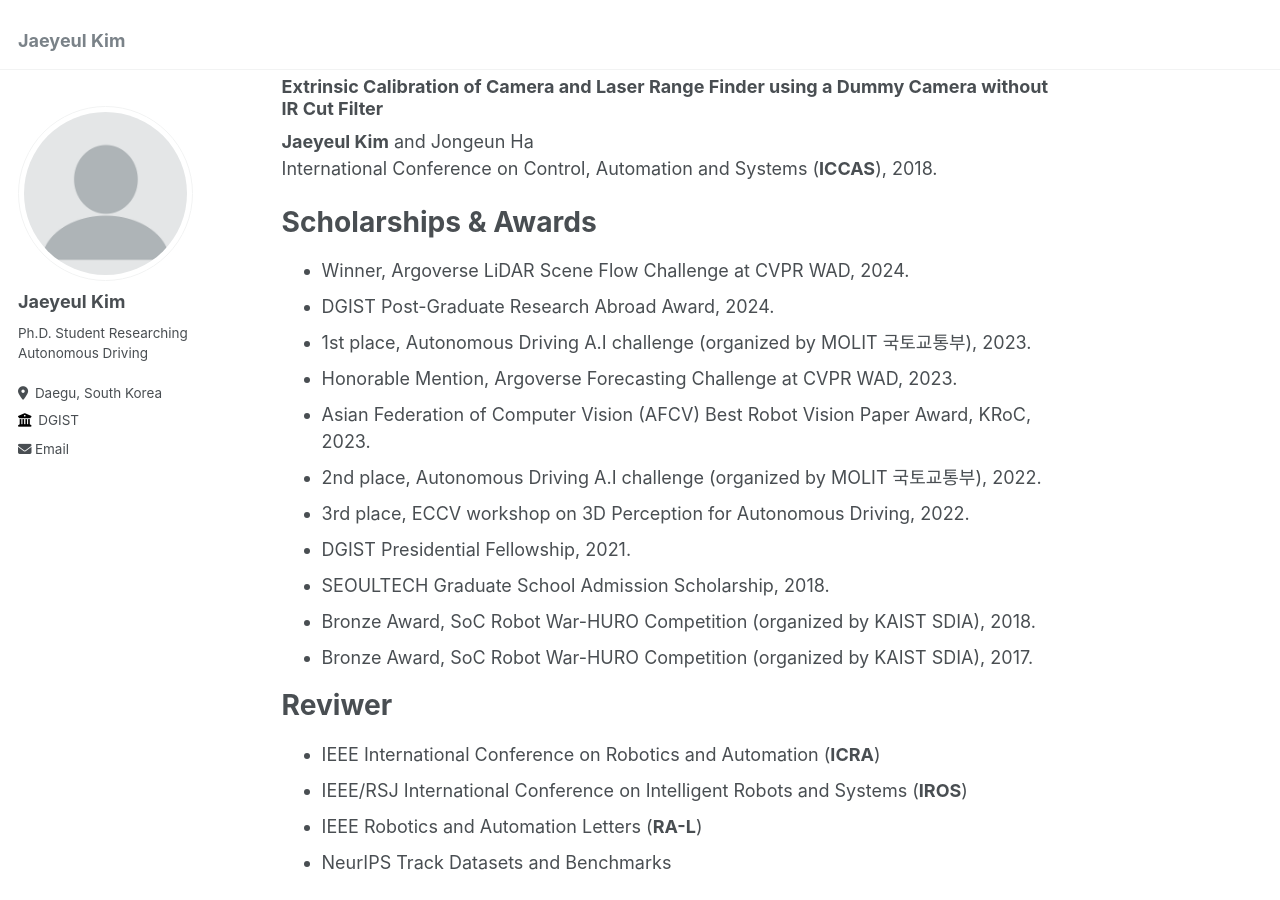
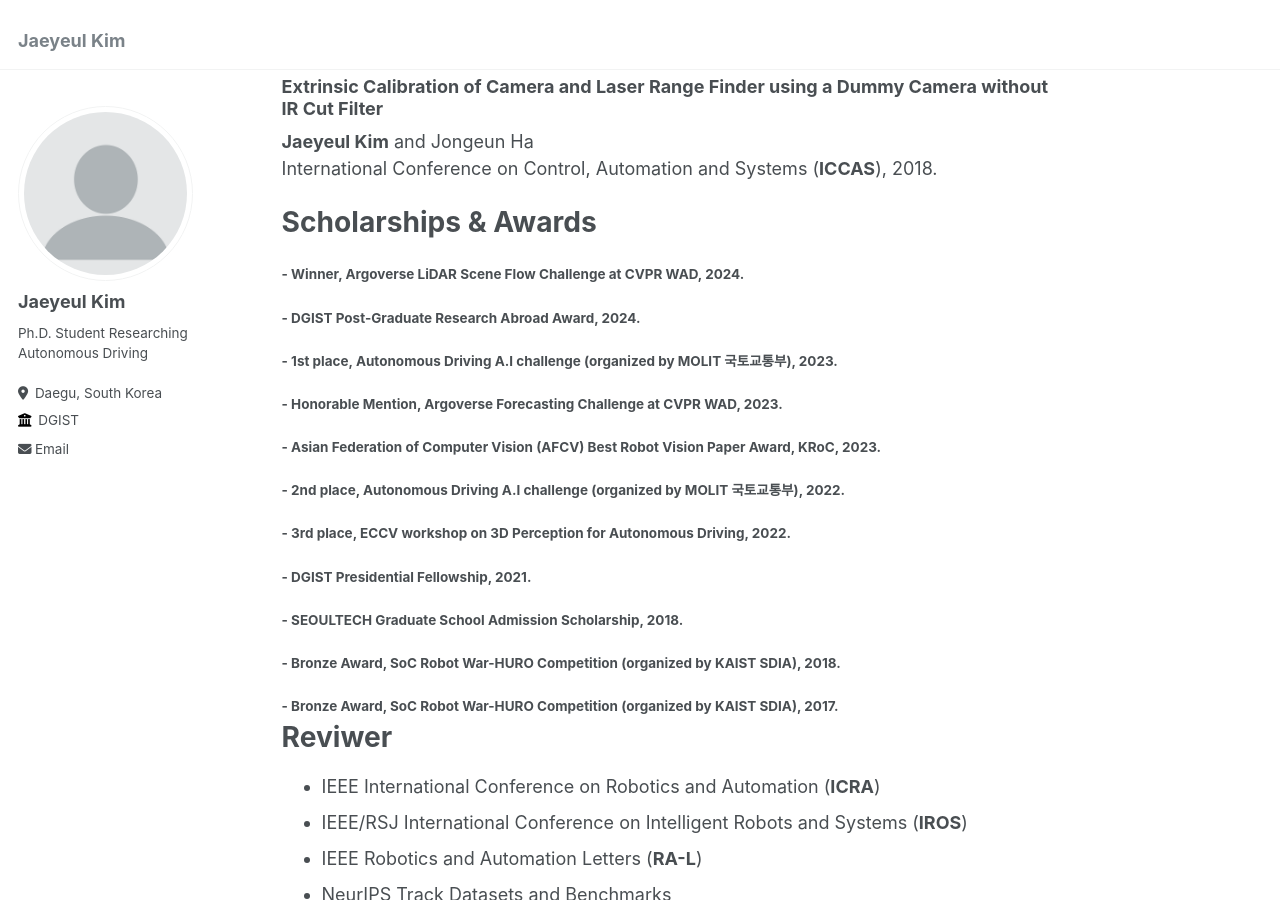
Before and after one commit to jykim94/jykim94.github.io, a Jekyll site: the page built from _pages/about.md, in a window 1280 px wide and 900 px high, scrolled down 2449 px. Built offline with Jekyll 4.4.1, drawn with Linux system fonts in a browser that asks for light colours.

Commit message:
Updated specific content

```diff
--- a/_pages/about.md
+++ b/_pages/about.md
@@ -89,17 +89,17 @@ International Conference on Control, Automation and Systems (**ICCAS**), 2018.
 
 Scholarships & Awards
 ======
-- Winner, Argoverse LiDAR Scene Flow Challenge at CVPR WAD, 2024.
-- DGIST Post-Graduate Research Abroad Award, 2024.
-- 1st place, Autonomous Driving A.I challenge (organized by MOLIT 국토교통부), 2023.
-- Honorable Mention, Argoverse Forecasting Challenge at CVPR WAD, 2023.
-- Asian Federation of Computer Vision (AFCV) Best Robot Vision Paper Award, KRoC, 2023.
-- 2nd place, Autonomous Driving A.I challenge (organized by MOLIT 국토교통부), 2022.
-- 3rd place, ECCV workshop on 3D Perception for Autonomous Driving, 2022.
-- DGIST Presidential Fellowship, 2021.
-- SEOULTECH Graduate School Admission Scholarship, 2018.
-- Bronze Award, SoC Robot War-HURO Competition (organized by KAIST SDIA), 2018.
-- Bronze Award, SoC Robot War-HURO Competition (organized by KAIST SDIA), 2017.
+##### - Winner, Argoverse LiDAR Scene Flow Challenge at CVPR WAD, 2024.
+##### - DGIST Post-Graduate Research Abroad Award, 2024.
+##### - 1st place, Autonomous Driving A.I challenge (organized by MOLIT 국토교통부), 2023.
+##### - Honorable Mention, Argoverse Forecasting Challenge at CVPR WAD, 2023.
+##### - Asian Federation of Computer Vision (AFCV) Best Robot Vision Paper Award, KRoC, 2023.
+##### - 2nd place, Autonomous Driving A.I challenge (organized by MOLIT 국토교통부), 2022.
+##### - 3rd place, ECCV workshop on 3D Perception for Autonomous Driving, 2022.
+##### - DGIST Presidential Fellowship, 2021.
+##### - SEOULTECH Graduate School Admission Scholarship, 2018.
+##### - Bronze Award, SoC Robot War-HURO Competition (organized by KAIST SDIA), 2018.
+##### - Bronze Award, SoC Robot War-HURO Competition (organized by KAIST SDIA), 2017.
 
 Reviwer
 ======
```
